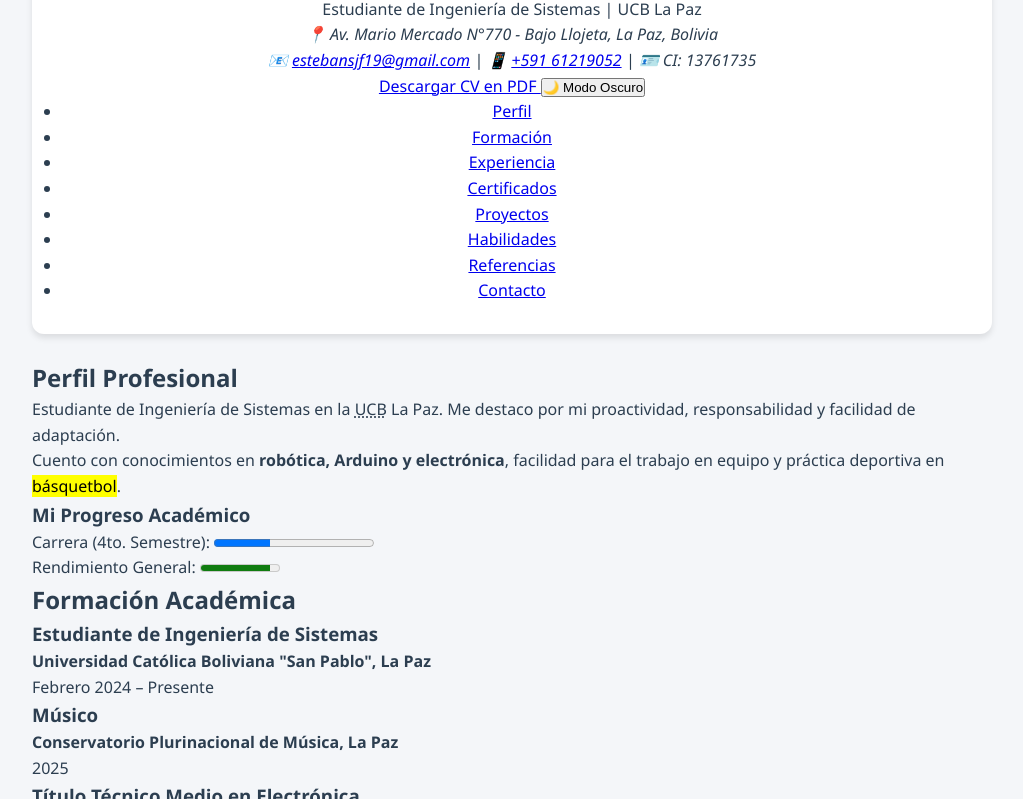
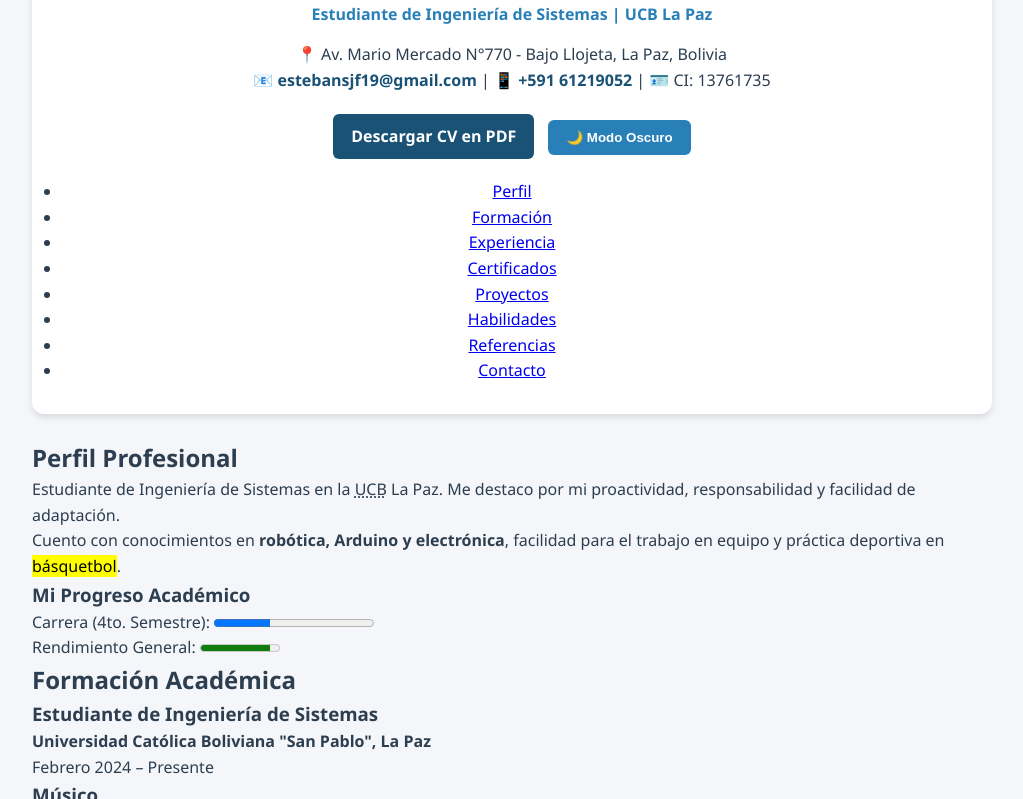
Before and after one commit to estebansantiesteban-crypto/cv-esteban-santiesteban, a plain HTML site: page cv-esteban-santiesteban/index.html in a window 1280 px wide. Shown: the part 267-1066 px from the top of the page, without its empty margins (128-1151 px from the left). Drawn offline with Linux system fonts and the light colour scheme; files whose address does not match are found by name.

Commit message:
style: tipografia datos de contacto y botones del header

```diff
--- a/cv-esteban-santiesteban/css/styles.css
+++ b/cv-esteban-santiesteban/css/styles.css
@@ -40,3 +40,55 @@ header {
     border: 4px solid var(--primary-color);
     margin-bottom: 15px;
 }
+header h1 {
+    color: var(--primary-color);
+    margin-bottom: 5px;
+}
+
+.subtitulo {
+    font-weight: 600;
+    color: var(--accent-color);
+    margin-bottom: 15px;
+}
+
+.datos-contacto {
+    font-style: normal;
+    margin-bottom: 15px;
+}
+
+.datos-contacto a {
+    color: var(--primary-color);
+    text-decoration: none;
+    font-weight: bold;
+}
+
+.acciones-header {
+    margin: 15px 0;
+}
+
+.btn-download, #btn-tema {
+    display: inline-block;
+    padding: 10px 18px;
+    border-radius: 6px;
+    text-decoration: none;
+    font-weight: bold;
+    cursor: pointer;
+    border: none;
+    margin: 5px;
+    transition: transform 0.2s, background-color 0.2s;
+}
+
+.btn-download {
+    background-color: var(--primary-color);
+    color: #ffffff;
+}
+
+#btn-tema {
+    background-color: var(--accent-color);
+    color: #ffffff;
+}
+
+.btn-download:hover, #btn-tema:hover {
+    transform: translateY(-2px);
+    opacity: 0.9;
+}
```
